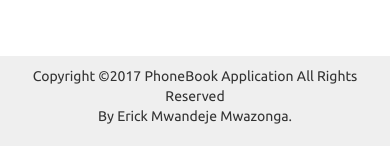
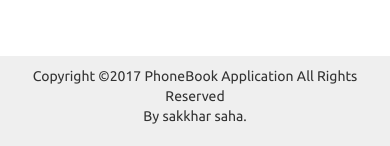
Before and after one commit to sakkhar/phonebookapplication, a Django app: page / in a window 390 px wide. Shown: the part 698-844 px from the top of the page. Run offline with Django 3.2, Linux system fonts and the light colour scheme; parts of the project's set-up code (start-up, migrations or seed data) failed here and were passed over; some libraries are stand-ins or nearby versions.

Commit message:
Django Simple Phonebook Application

```diff
--- a/phonebook/templates/phonebook/base.html
+++ b/phonebook/templates/phonebook/base.html
@@ -27,7 +27,7 @@
 
     <br/>
     <footer class="footer">
-        <p class="text-center">Copyright &copy;2017 PhoneBook Application All Rights Reserved<br/>By Erick Mwandeje Mwazonga.</p>
+        <p class="text-center">Copyright &copy;2017 PhoneBook Application All Rights Reserved<br/>By sakkhar saha.</p>
         <div class="fb-like" data-href="https://www.facebook.com/MetasoftTechnology/" data-layout="button" data-action="like" data-size="small" data-show-faces="false" data-share="false"></div>
     </footer>
 
```
